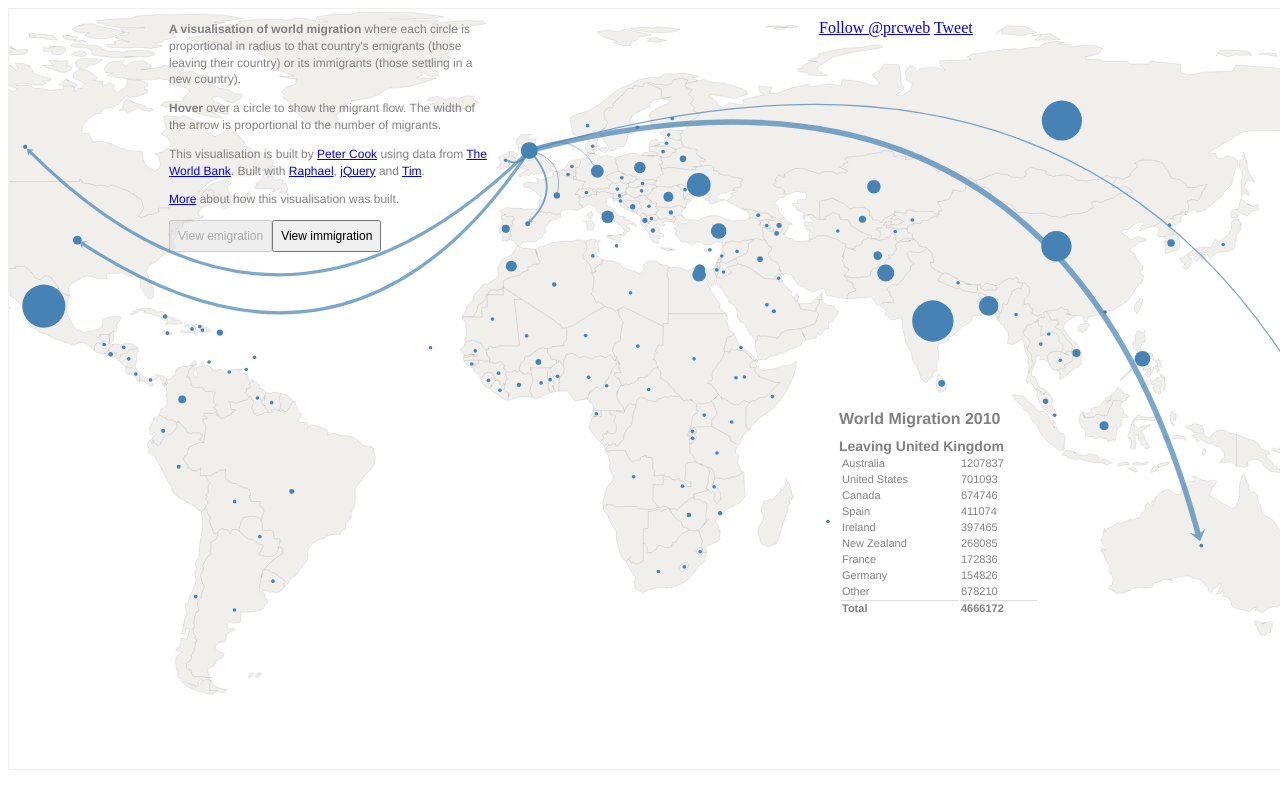
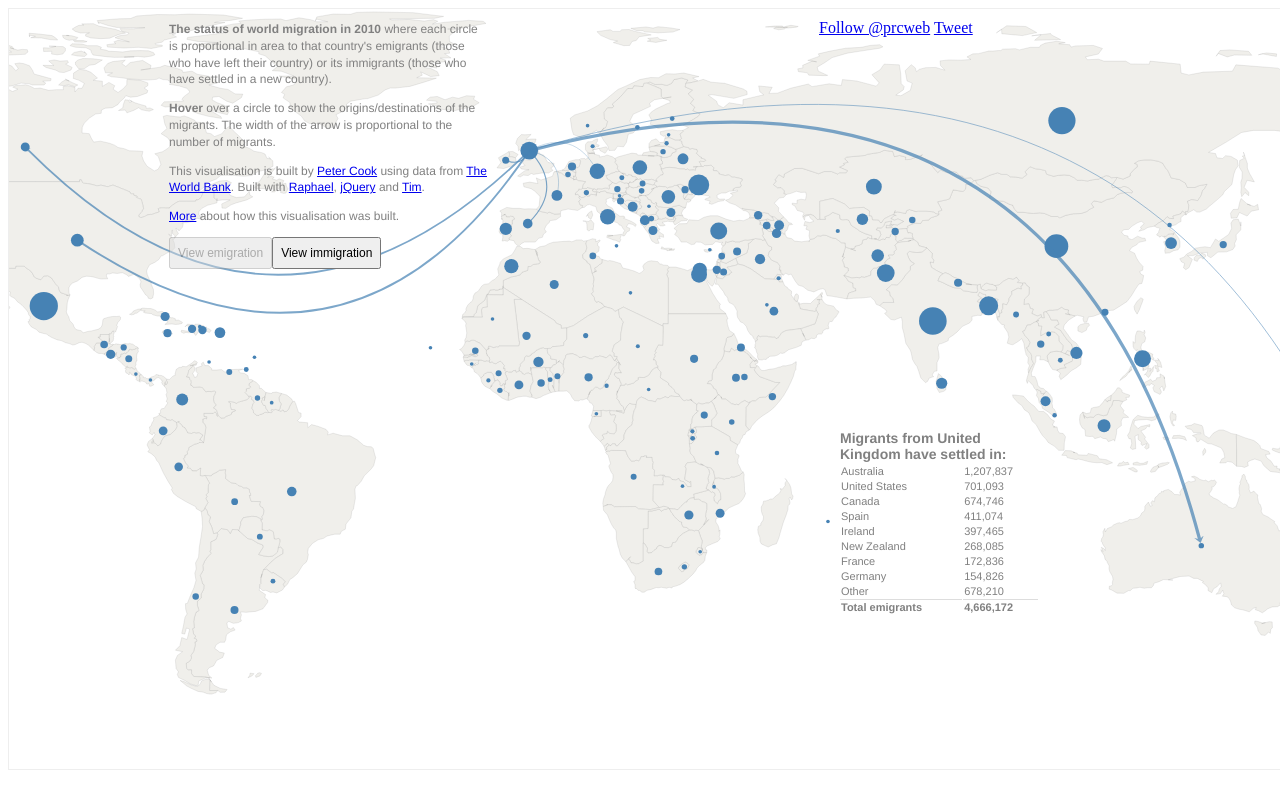
Before and after one commit to peterrcook/prcweb.github.com-deprecated, a Jekyll site: the page lab/worldmigration/index.html, which Jekyll copies as it is, in a window 1280 px wide. Shown: the top 809 px of the page. Built offline with Jekyll 4.4.1, drawn with Linux system fonts in a browser that asks for light colours; Markdown is read by kramdown in place of the engine named in the settings; comment, search, counter and statistics services are not loaded.

Commit message:
Use circle area, rather than radius, in migration map + update description to clarify that this is status of migration, rather than flow

```diff
--- a/lab/worldmigration/assets/base.css
+++ b/lab/worldmigration/assets/base.css
@@ -9,7 +9,7 @@
 div#legend {
   position: absolute;
   left: 830px;
-  top: 390px;
+  top: 420px;
   font-family: helvetica, sans-serif;
   font-size: 11px;
   color: #808080;
@@ -23,11 +23,12 @@ div#legend {
 
 #legend h2 {
   font-size: 14px;
-  margin: 0;
+  margin: 1px;
 }
 
 #legend table {
   width: 100%;
+  border-spacing: 1px;
 }
 
 tr:last-child {
--- a/lab/worldmigration/index.html
+++ b/lab/worldmigration/index.html
@@ -22,15 +22,15 @@
   <div id="container">
 
     <div id="legend">
-      <h1>World Migration 2010</h1>
+      <!-- <h1>World Migration</h1> -->
       <h2></h2>
       <table class="content">
       </table>
     </div>
 
     <div id="about">
-      <p><strong>A visualisation of world migration</strong> where each circle is proportional in radius to that country's emigrants (those leaving their country) or its immigrants (those settling in a new country).</p>
-      <p><strong>Hover</strong> over a circle to show the migrant flow. The width of the arrow is proportional to the number of migrants.</p>
+      <p><strong>The status of world migration in 2010 </strong> where each circle is proportional in area to that country's emigrants (those who have left their country) or its immigrants (those who have settled in a new country).</p>
+      <p><strong>Hover</strong> over a circle to show the origins/destinations of the migrants. The width of the arrow is proportional to the number of migrants.</p>
       <p>This visualisation is built by <a href="http://prcweb.co.uk">Peter Cook</a> using data from <a href="http://econ.worldbank.org/WBSITE/EXTERNAL/EXTDEC/EXTDECPROSPECTS/0,,contentMDK:22803131~pagePK:64165401~piPK:64165026~theSitePK:476883,00.html">The World Bank</a>. Built with <a href="http://raphaeljs.com">Raphael</a>, <a href="http://jquery.com">jQuery</a> and <a href="https://github.com/premasagar/tim">Tim</a>.</p>
       <p><a href="/what-goes-into-a-data-visualisation">More</a> about how this visualisation was built.</a>
       <p><button id="emigrants" disabled="disabled">View emigration</button><button id="immigrants">View immigration</button></p>
--- a/lab/worldmigration/js/app-world.js
+++ b/lab/worldmigration/js/app-world.js
@@ -7,7 +7,7 @@
   // Origin elements
   var origins = [];
 
-  var amountScale = 0.000001;
+  var amountScale = 0.0000006;
   var threshold = 100000;
   var template = $('#migration-row').html();
   var mode = 'out';
@@ -71,8 +71,7 @@
 
   // From http://stackoverflow.com/questions/2901102/how-to-print-a-number-with-commas-as-thousands-separators-in-javascript
   function numberWithCommas(x) {
-    return x;
-      return x.toString().replace(/\B(?=(\d{3})+(?!\d))/g, ",");
+    return x.toString().replace(/\B(?=(\d{3})+(?!\d))/g, ",");
   }
 
   // RENDERING
@@ -82,8 +81,10 @@
       var oXY = getXY(places[c]);
 
       var rad = 0;
-      if(total >= threshold)
-        rad = total * amountScale > 1 ? total * amountScale : 1;
+      if(total >= threshold) {
+        rad = 0.004 * Math.sqrt( total/ Math.PI );
+        rad = rad > 1 ? rad : 1;
+      }
 
       var o = paper.
         circle(oXY.x, oXY.y, rad).
@@ -102,9 +103,12 @@
     for(var i = 0; i < origins.length; i++) {
       var c = origins[i].country;
       var total = mode === 'in' ? data[c].totalIn : data[c].totalOut;
+
       var rad = 0;
-      if(total >= threshold)
-        rad = total * amountScale > 1 ? total * amountScale : 1;
+      if(total >= threshold) {
+        rad = 0.004 * Math.sqrt( total/ Math.PI );
+        rad = rad > 1 ? rad : 1;
+      }
 
       var currentRad = origins[i].element.attr('r');
 
@@ -117,8 +121,11 @@
 
 
   function updateLegend(country) {
-    var movement = mode === 'in' ? 'Entering' : 'Leaving';
-    $('#legend h2').html(movement + ' ' + country);
+    if(mode === 'in') {
+      $('#legend h2').html(country + "'s immigrants are originally from:");
+    } else {
+      $('#legend h2').html('Migrants from ' + country + ' have settled in:');
+    }
 
     var migrations = data[country][mode];
     var subtotal = 0;
@@ -137,7 +144,9 @@
     var other = total - subtotal;
 
     $table.append(tim(template, {country: 'Other', amount: numberWithCommas(other)}));
-    $table.append(tim(template, {country: 'Total', amount: numberWithCommas(total)}));
+
+    var totalTitle = mode === 'in' ? 'Total immigrants' : 'Total emigrants';
+    $table.append(tim(template, {country: totalTitle, amount: numberWithCommas(total)}));
   }
 
   function showCurves(country) {
```
